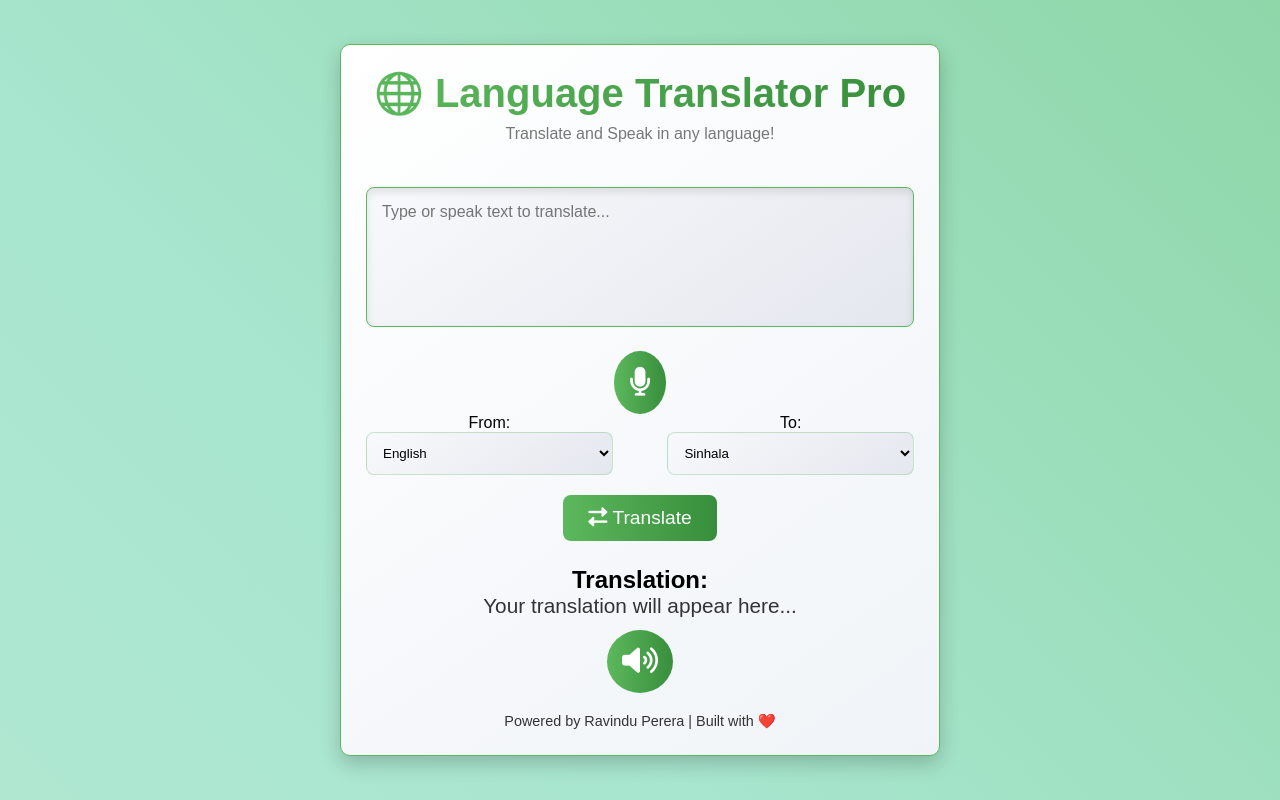
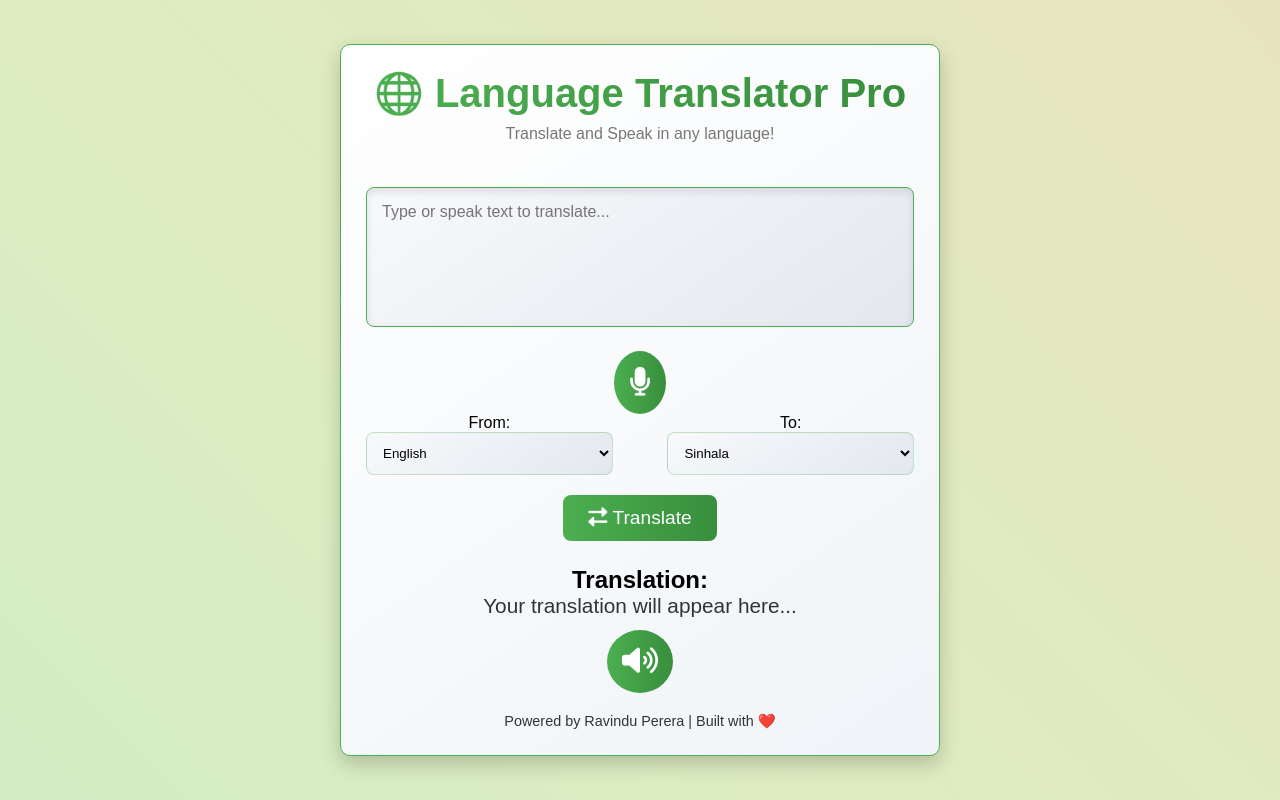
Before and after one commit to Ravindupereraofficial/Language-Translator-App, a plain HTML site: page index.html in a window 1280 px wide. Drawn offline with nearby package versions, Linux system fonts and the light colour scheme.

Commit message:
update css

```diff
--- a/style.css
+++ b/style.css
@@ -1,4 +1,3 @@
-/* General Reset */
 * {
   margin: 0;
   padding: 0;
@@ -6,9 +5,8 @@
   font-family: 'Poppins', sans-serif;
 }
 
-/* Background Animation */
 body {
-  background: linear-gradient(45deg, #d4edda, #a8e6cf, #5cb85c);
+  background: linear-gradient(45deg, #a8e6cf, #dcedc1, #ffd3b6);
   background-size: 400% 400%;
   animation: gradientAnimation 8s ease infinite;
   display: flex;
@@ -23,7 +21,6 @@ body {
   100% { background-position: 0% 50%; }
 }
 
-/* Container Styling */
 .translator-container {
   background: linear-gradient(145deg, #ffffff, #f0f4f8);
   border-radius: 10px;
@@ -33,7 +30,7 @@ body {
   padding: 25px;
   text-align: center;
   margin: 10px;
-  border: 1px solid #5cb85c;
+  border: 1px solid #4caf50;
   transition: transform 0.3s ease, box-shadow 0.3s ease;
 }
 
@@ -42,10 +39,9 @@ body {
   box-shadow: 0 10px 25px rgba(0, 0, 0, 0.25);
 }
 
-/* Header Styling */
 header h1 {
   font-size: 2.5rem;
-  background: linear-gradient(to right, #5cb85c, #388e3c);
+  background: linear-gradient(to right, #4caf50, #388e3c);
   -webkit-background-clip: text;
   -webkit-text-fill-color: transparent;
   margin-bottom: 0.5rem;
@@ -57,12 +53,11 @@ header p {
   margin-bottom: 1.5rem;
 }
 
-/* Textarea */
 textarea.input-text {
   width: 100%;
   height: 140px;
   border-radius: 8px;
-  border: 1px solid #5cb85c;
+  border: 1px solid #4caf50;
   padding: 15px;
   font-size: 1rem;
   resize: none;
@@ -77,9 +72,8 @@ textarea.input-text:focus {
   outline: none;
 }
 
-/* Icon Button */
 .icon-button {
-  background: linear-gradient(to right, #5cb85c, #388e3c);
+  background: linear-gradient(to right, #4caf50, #388e3c);
   border: none;
   padding: 15px;
   border-radius: 50%;
@@ -94,7 +88,6 @@ textarea.input-text:focus {
   box-shadow: 0 5px 15px rgba(0, 0, 0, 0.2);
 }
 
-/* Language Select */
 .language-select-group {
   display: flex;
   justify-content: space-between;
@@ -109,7 +102,7 @@ textarea.input-text:focus {
   width: 100%;
   padding: 12px;
   border-radius: 8px;
-  border: 1px solid #5cb85c4c;
+  border: 1px solid #4caf504c;
   background: linear-gradient(145deg, #f8f9fc, #e4e7ee);
   transition: box-shadow 0.3s ease, transform 0.2s ease;
 }
@@ -118,9 +111,8 @@ textarea.input-text:focus {
   box-shadow: 0 4px 12px rgba(0, 0, 0, 0.2);
 }
 
-/* Translate Button */
 .translate-btn {
-  background: linear-gradient(to right, #5cb85c, #388e3c);
+  background: linear-gradient(to right, #4caf50, #388e3c);
   color: white;
   border: none;
   padding: 12px 25px;
@@ -131,11 +123,10 @@ textarea.input-text:focus {
 }
 
 .translate-btn:hover {
-  background: linear-gradient(to right, #388e3c, #5cb85c);
+  background: linear-gradient(to right, #388e3c, #4caf50);
   box-shadow: 0 6px 15px rgba(0, 0, 0, 0.2);
 }
 
-/* Output Styling */
 .output-container {
   margin-top: 25px;
 }
@@ -146,7 +137,6 @@ textarea.input-text:focus {
   margin-bottom: 12px;
 }
 
-/* Footer */
 footer {
   margin-top: 20px;
   font-size: 0.9rem;
```
